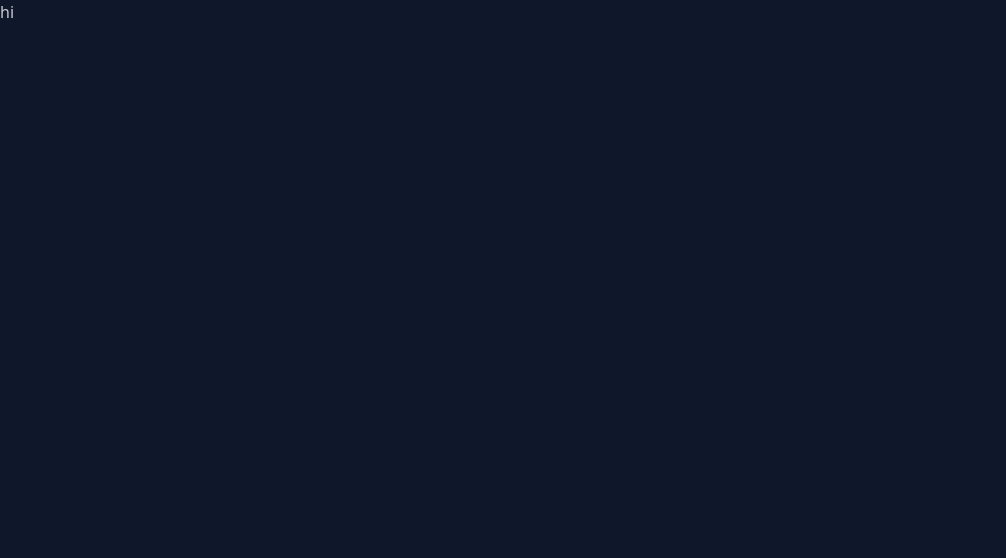
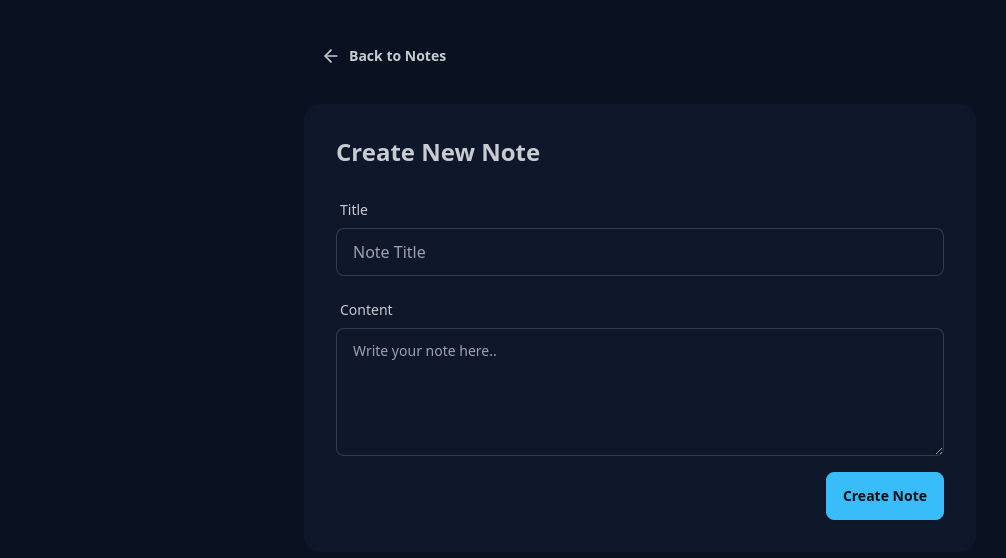
Before and after one commit to kaushl12/Note-It, a React app in the folder frontend/: page /create in a window 1280 px wide. Shown: the top 558 px of the page, without its empty margins (0-1006 px from the left). Built offline with nearby package versions, Linux system fonts and the light colour scheme; the HTML template or start-up script is replaced by a standard one.

Commit message:
Add create page ui

```diff
--- a/frontend/package.json
+++ b/frontend/package.json
@@ -15,7 +15,7 @@
     "react": "^19.2.0",
     "react-dom": "^19.2.0",
     "react-hot-toast": "^2.6.0",
-    "react-router": "^7.10.1",
+    "react-router-dom": "^7.11.0",
     "recoil": "^0.7.7"
   },
   "devDependencies": {
--- a/frontend/src/App.jsx
+++ b/frontend/src/App.jsx
@@ -1,5 +1,5 @@
 import React from 'react'
-import { Route, Routes } from 'react-router'
+import { Route, Routes } from 'react-router-dom'
 import HomePage from './pages/HomePage'
 import CreatePage from './pages/CreatePage'
 import NotedetailPage from './pages/NotedetailPage'
--- a/frontend/src/components/NoteCard.jsx
+++ b/frontend/src/components/NoteCard.jsx
@@ -1,28 +1,54 @@
-import { PenSquareIcon, Trash2Icon, TrashIcon } from "lucide-react";
 import React from "react";
+import { PenSquareIcon, Trash2Icon } from "lucide-react";
 import { Link } from "react-router";
 import { formatDate } from "../lib/utils";
 
-const NoteCard = ({ note }) => {
+const NoteCard = ({ note, onDelete }) => {
+  if (!note) return null;
+
   return (
-    <Link
-      to={`/note/${note._id}`}
-      className="card bg-base-300 hover:shadow-lg transition-all duration-200 border-t-4 border-solid border-[#00eeff]"
-    >
-      <div className="card-body">
-        <h3 className="card-title text-base-content">{note.title}</h3>
-        <h3 className="text-base-content/70 line-clamp-3">{note.content}</h3>
-        <div className="card-actions justify-between items-center mt-4">
-          <span>{formatDate(new Date( note.createdAt))}</span>
-          <div className="flex items-center gap-1 ">
+    <div className="card bg-base-300 hover:shadow-lg transition-all duration-200 border-t-4 border-solid border-[#00ccff]">
+
+      {/* CARD CLICK AREA */}
+      <Link to={`/note/${note._id}`} className="card-body">
+        <h3 className="card-title text-base-content">
+          {note.title}
+        </h3>
+
+        <p className="text-base-content/70 line-clamp-3">
+          {note.content}
+        </p>
+      </Link>
+
+      {/* ACTIONS */}
+      <div className="card-actions justify-between items-center px-6 pb-4">
+        <span className="text-sm opacity-70">
+          {formatDate(new Date(note.createdAt))}
+        </span>
+
+        <div className="flex items-center gap-2">
+          {/* EDIT */}
+          <Link
+            to={`/note/edit/${note._id}`}
+            className="btn btn-ghost btn-xs"
+            onClick={(e) => e.stopPropagation()}
+          >
             <PenSquareIcon className="size-4" />
-            <button className="btn btn-ghost btn-xs text-error">
-              <Trash2Icon className="size-4" />
-            </button>
-          </div>
+          </Link>
+
+          {/* DELETE */}
+          <button
+            className="btn btn-ghost btn-xs text-error"
+            onClick={(e) => {
+              e.stopPropagation();
+              onDelete?.(note._id);
+            }}
+          >
+            <Trash2Icon className="size-4" />
+          </button>
         </div>
       </div>
-    </Link>
+    </div>
   );
 };
 
--- a/frontend/src/main.jsx
+++ b/frontend/src/main.jsx
@@ -2,7 +2,7 @@ import { StrictMode } from 'react'
 import { createRoot } from 'react-dom/client'
 import './index.css'
 import App from './App.jsx'
-import {BrowserRouter} from "react-router"
+import { BrowserRouter } from "react-router-dom";
 import {Toaster} from "react-hot-toast"
 
 createRoot(document.getElementById('root')).render(
--- a/frontend/src/pages/CreatePage.jsx
+++ b/frontend/src/pages/CreatePage.jsx
@@ -1,11 +1,64 @@
-import React from 'react'
+import React, { useState } from "react";
+import { Link } from "react-router-dom";
+import { ArrowLeftIcon } from "lucide-react";
+const CreatePage = () => {
+  const [title, setTitle] = useState("");
+  const [content, setContent] = useState("");
+  const [loading, setLoading] = useState(false);
 
-const CreatePage = () => {
+  const handleSubmit = (e) => {
+    e.preventDefault();
+    console.log(title,content);
+
+  };
   return (
-    <div>
-      hi
+    <div className="min-h-screen bg-base-300">
+      <div className="container mx-auto px-4 py-8">
+        <div className="max-w-2xl mx-auto">
+          <Link to={"/"} className="btn btn-ghost mb-6">
+            <ArrowLeftIcon className="size-5" />
+            Back to Notes
+          </Link>
+
+          <div className="card bg-base-100">
+            <div className="card-body">
+              <h2 className="card-title text-2xl mb-4"> Create New Note</h2>
+              <form onSubmit={handleSubmit}>
+                <div className="form-control mb-4">
+                  <label className="label">
+                    <span className="label-text">Title</span>
+                  </label>
+                  <input
+                  type="text"
+                  placeholder="Note Title"
+                  className="input input-bordered"
+                  value={title}
+                  onChange={(e)=> setTitle(e.target.value)}/>
+
+                </div>
+                <div className="form-control mb-4">
+                  <label className="label">
+                    <span className="label-text">Content</span>
+                  </label>
+                  <textarea
+                  placeholder="Write your note here.."
+                  className="textarea textarea-bordered h-32"
+                  value={content}
+                  onChange={(e)=> setContent(e.target.value)}/>
+
+                </div>
+              <div className="card-actions justify-end">
+                <button type="submit" className="btn btn-primary" disabled={loading}>
+                  {loading?"Creating..":"Create Note"}
+                </button>
+              </div>
+              </form>
+            </div>
+          </div>
+        </div>
+      </div>
     </div>
-  )
-}
+  );
+};
 
-export default CreatePage
+export default CreatePage;
```
Also changed, not shown: 1 other file (tests, documents, lock files or other folders).
